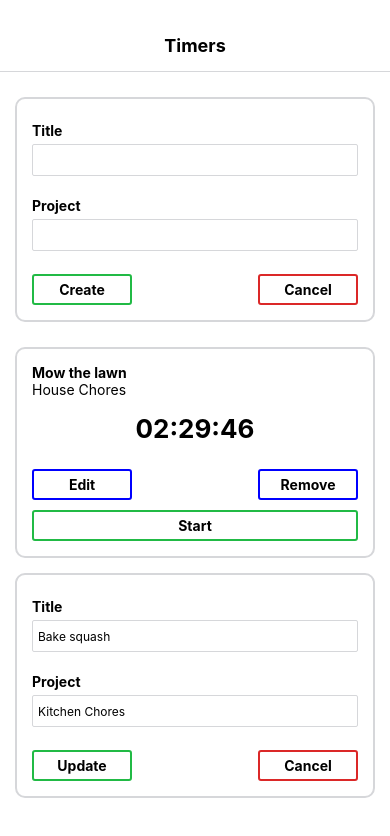
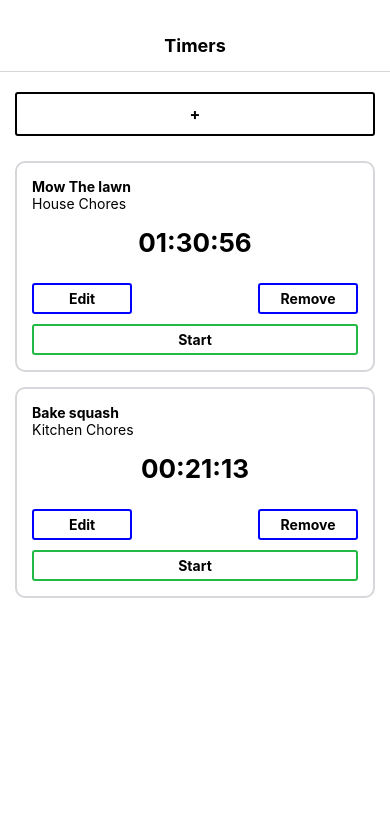
Before and after one commit to DannyMichaels/react-native-timers, a React Native app: screen / in a window 390 px wide. Shown: the top 836 px of the page. Built offline with nearby package versions, Linux system fonts and the light colour scheme.

Commit message:
add option to create new timer

```diff
--- a/App.js
+++ b/App.js
@@ -1,10 +1,35 @@
+import { useState, useCallback } from 'react';
 import { StatusBar } from 'expo-status-bar';
 import { StyleSheet, Text, View, ScrollView } from 'react-native';
 
 import EditableTimer from './components/EditableTimer';
 import ToggleableTimerForm from './components/ToggleableTimerForm';
+import { createNewTimer } from './utils/TimerUtils';
 
 export default function App() {
+  const [timers, setTimers] = useState([
+    createNewTimer({
+      title: 'Mow The lawn',
+      project: 'House Chores',
+      isRunning: true,
+      elapsed: 5456099,
+    }),
+    createNewTimer({
+      title: 'Bake squash',
+      project: 'Kitchen Chores',
+      isRunning: false,
+      elapsed: 1273998,
+    }),
+  ]);
+
+  const handleCreateFormSubmit = useCallback(
+    (timerToCreate) => {
+      console.log({ timerToCreate });
+      setTimers((prevState) => [createNewTimer(timerToCreate), ...prevState]);
+    },
+    [setTimers]
+  );
+
   return (
     <View style={styles.appContainer}>
       <View style={styles.titleContainer}>
@@ -12,21 +37,21 @@ export default function App() {
       </View>
 
       <ScrollView style={styles.timerList}>
-        <ToggleableTimerForm isOpen={true} />
-        <EditableTimer
-          id="1"
-          title="Mow the lawn"
-          project="House Chores"
-          elapsed="8986300"
-          isRunning
+        <ToggleableTimerForm
+          isOpen={true}
+          onFormSubmit={handleCreateFormSubmit}
         />
-        <EditableTimer
-          id="2"
-          title="Bake squash"
-          project="Kitchen Chores"
-          elapsed="3890985"
-          editFormOpen
-        />
+
+        {timers.map(({ title, project, id, elapsed, isRunning }) => (
+          <EditableTimer
+            key={id}
+            id={id}
+            title={title}
+            project={project}
+            elapsed={elapsed}
+            isRunning={isRunning}
+          />
+        ))}
       </ScrollView>
       <StatusBar style="auto" />
     </View>
--- a/components/EditableTimer.js
+++ b/components/EditableTimer.js
@@ -1,3 +1,4 @@
+import { useState } from 'react';
 import TimerForm from './TimerForm';
 import Timer from './Timer';
 
@@ -7,9 +8,10 @@ export default function EditableTimer({
   project,
   elapsed,
   isRunning,
-  editFormOpen,
 }) {
-  if (editFormOpen) {
+  const [isFormShowing, setIsFormShowing] = useState(false);
+
+  if (isFormShowing) {
     return <TimerForm id={id} title={title} project={project} />;
   }
 
--- a/components/TimerForm.js
+++ b/components/TimerForm.js
@@ -1,10 +1,32 @@
 import { useMemo } from 'react';
 import { View, TextInput, StyleSheet, Text } from 'react-native';
+import useFormFields from '../hooks/useFormFields';
 import TimerButton from './TimerButton';
 
 // form to make a new timer
-export default function TimerForm({ id, title, project }) {
+export default function TimerForm({
+  id,
+  title,
+  project,
+  onFormSubmit,
+  onFormClose,
+}) {
   const submitText = useMemo(() => (id ? 'Update' : 'Create'), [id]);
+
+  const [fields, handleInputChange, handleResetForm] = useFormFields({
+    // if editing an existing timer that means it has an id so prefill id, else we're making a new one so set to empty string
+    title: id ? title : '',
+    project: id ? project : '',
+  });
+
+  const handleClose = () => {
+    onFormClose();
+    handleResetForm();
+  };
+
+  const handleSubmit = () => {
+    onFormSubmit(fields);
+  };
 
   return (
     <View style={styles.formContainer}>
@@ -12,6 +34,8 @@ export default function TimerForm({ id, title, project }) {
         <Text style={styles.textInputTitle}>Title</Text>
         <View style={styles.textInputContainer}>
           <TextInput
+            onChangeText={(newValue) => handleInputChange('title', newValue)}
+            value={fields.title}
             style={styles.textInput}
             underlineColorAndroid="transparent"
             defaultValue={title}
@@ -23,6 +47,8 @@ export default function TimerForm({ id, title, project }) {
         <Text style={styles.textInputTitle}>Project</Text>
         <View style={styles.textInputContainer}>
           <TextInput
+            onChangeText={(newValue) => handleInputChange('project', newValue)}
+            value={fields.project}
             style={styles.textInput}
             underlineColorAndroid="transparent"
             defaultValue={project}
@@ -31,8 +57,18 @@ export default function TimerForm({ id, title, project }) {
       </View>
 
       <View style={styles.buttonGroup}>
-        <TimerButton small color="#21BA45" title={submitText} />
-        <TimerButton small color="#DB2828" title="Cancel" />
+        <TimerButton
+          small
+          color="#21BA45"
+          title={submitText}
+          onPress={handleSubmit}
+        />
+        <TimerButton
+          small
+          color="#DB2828"
+          title="Cancel"
+          onPress={handleClose}
+        />
       </View>
     </View>
   );
--- a/components/ToggleableTimerForm.js
+++ b/components/ToggleableTimerForm.js
@@ -1,12 +1,34 @@
-import { memo } from 'react';
+import { memo, useState, useCallback } from 'react';
 import TimerButton from './TimerButton';
 import TimerForm from './TimerForm';
 import { StyleSheet, View } from 'react-native';
 
-function ToggleableTimerForm({ isOpen }) {
+function ToggleableTimerForm({ onFormSubmit }) {
+  const [isOpen, setIsOpen] = useState(false);
+
+  const handleFormOpen = useCallback(() => {
+    setIsOpen(true);
+  }, [setIsOpen]);
+
+  const handleFormClose = useCallback(() => {
+    setIsOpen(false);
+  }, []);
+
+  const handleFormSubmit = useCallback((newTimer) => {
+    setIsOpen(false);
+    onFormSubmit(newTimer);
+  }, []);
+
   return (
     <View style={[styles.container, !isOpen && styles.buttonPadding]}>
-      {isOpen ? <TimerForm /> : <TimerButton title="+" color="black" />}
+      {isOpen ? (
+        <TimerForm
+          onFormSubmit={handleFormSubmit}
+          onFormClose={handleFormClose}
+        />
+      ) : (
+        <TimerButton title="+" color="black" onPress={handleFormOpen} />
+      )}
     </View>
   );
 }
--- /dev/null
+++ b/hooks/useFormFields.js
@@ -0,0 +1,28 @@
+import { useState, useCallback } from 'react';
+
+export default function useFormFields(initialState) {
+  const [fields, setValues] = useState(initialState);
+
+  /**
+   * @method handleChange
+   * @param {String} fieldName
+   * @param {String} newValue
+   * @desc change value based on key (fieldName)
+   */
+  const handleChange = (fieldName, newValue) => {
+    setValues({
+      ...fields,
+      [fieldName]: newValue,
+    });
+  };
+
+  /**
+   * @method resetFormFields
+   * @desc reset form to initial state
+   */
+  const resetFormFields = useCallback(() => {
+    setValues(initialState);
+  }, [initialState]);
+
+  return [fields, handleChange, resetFormFields];
+}
--- a/package.json
+++ b/package.json
@@ -15,7 +15,9 @@
     "react": "17.0.1",
     "react-dom": "17.0.1",
     "react-native": "0.64.3",
-    "react-native-web": "0.17.1"
+    "react-native-get-random-values": "^1.7.2",
+    "react-native-web": "0.17.1",
+    "uuid": "^8.3.2"
   },
   "devDependencies": {
     "@babel/core": "^7.12.9"
--- a/utils/TimerUtils.js
+++ b/utils/TimerUtils.js
@@ -1,4 +1,5 @@
-import uuidv4 from 'uuid/v4';
+import 'react-native-get-random-values'; // crypto.getRandomValues() support for android
+import { v4 as uuidv4 } from 'uuid';
 
 export const millisecondsToHuman = (ms) => {
   const seconds = Math.floor((ms / 1000) % 60);
@@ -22,13 +23,18 @@ const pad = (numberString, size) => {
   return padded;
 };
 
-export const newTimer = (attrs = {}) => {
+export const createNewTimer = ({
+  title = 'Timer',
+  project = 'Project',
+  elapsed = 0,
+  isRunning = false,
+}) => {
   const timer = {
-    title: attrs.title || 'Timer',
-    project: attrs.project || 'Project',
+    title,
+    project,
     id: uuidv4(),
-    elapsed: 0,
-    isRunning: false,
+    elapsed,
+    isRunning,
   };
 
   return timer;
```
Also changed, not shown: 2 other files (tests, documents, lock files or other folders).
